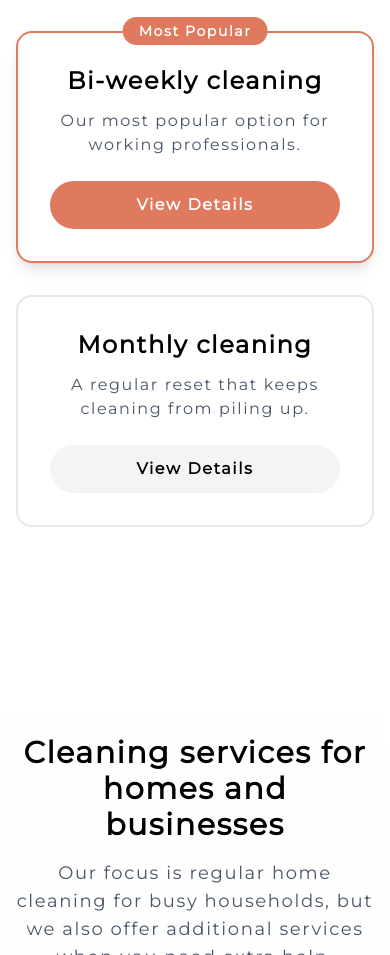
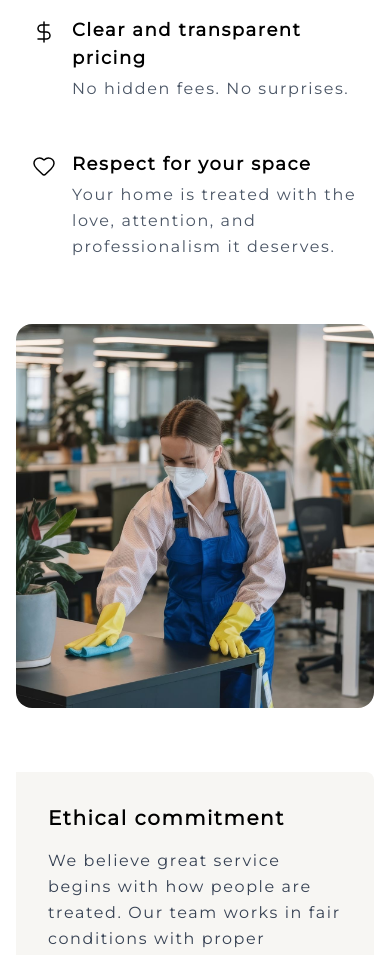
Before and after one commit to Gbolahan007/quick-clean, a Next.js app: page /en in a window 390 px wide. Shown: the part 4625-5580 px from the top of the page. Built offline with nearby package versions, Linux system fonts and the light colour scheme.

Commit message:
updated hero section 2

```diff
--- a/app/[locale]/page.tsx
+++ b/app/[locale]/page.tsx
@@ -6,6 +6,7 @@ import ServicesOverviewSection from "../components/Home/ServicesOverviewSection"
 import SubscriptionSection from "../components/Home/SubscriptionSection";
 import TestimonialsSection from "../components/Home/TestimonialsSection";
 import TransformationSection from "../components/Home/TransformationSection";
+import TrustSection from "../components/Home/TrustSection";
 
 export default function HomePage() {
   return (
@@ -14,6 +15,7 @@ export default function HomePage() {
       <ProblemSection />
       <TransformationSection />
       <HowItWorksSection />
+      <TrustSection />
       <SubscriptionSection />
       <ServicesOverviewSection />
       <TestimonialsSection />
--- a/app/components/Home/FinalCtaSection.tsx
+++ b/app/components/Home/FinalCtaSection.tsx
@@ -1,44 +1,72 @@
 "use client";
 
-import { useTranslations } from "next-intl";
+import { useTranslations, useLocale } from "next-intl";
 import { Link } from "@/navigation";
+import { ArrowRight } from "lucide-react";
+import Image from "next/image";
 
 export default function FinalCtaSection() {
   const t = useTranslations("landing.finalCta");
+  const locale = useLocale();
+  const isFinnish = locale === "fi";
 
   return (
-    <section className="py-20 bg-gradient-to-b from-gray-50 to-white">
-      <div className="mx-auto max-w-4xl px-4 sm:px-6 lg:px-8 text-center">
+    <section className="relative py-24 overflow-hidden">
+      {/* Background Image */}
+      <div className="absolute inset-0 z-0">
+        <Image
+          src="/home.jpg"
+          alt="Happy family relaxing at home"
+          fill
+          className="object-cover"
+          priority
+        />
+        {/* Dark overlay for text readability */}
+        <div className="absolute inset-0 bg-black/60"></div>
+      </div>
+
+      {/* Content */}
+      <div className="relative z-10 mx-auto max-w-4xl px-4 sm:px-6 lg:px-8 text-center">
         {/* Headline */}
-        <h2 className="text-3xl sm:text-4xl lg:text-5xl font-bold text-black mb-6">
+        <h2
+          className={`${isFinnish ? "text-3xl sm:text-4xl" : "text-3xl sm:text-4xl lg:text-5xl"} font-bold text-white mb-6 leading-tight`}
+        >
           {t("headline")}
         </h2>
 
         {/* Description */}
-        <p className="text-lg sm:text-xl text-gray-700 mb-6 leading-relaxed">
+        <p
+          className={`${isFinnish ? "text-base sm:text-lg" : "text-lg sm:text-xl"} text-white/90 mb-10 leading-relaxed max-w-3xl mx-auto`}
+        >
           {t("description")}
         </p>
 
-        {/* Benefits */}
-        <p className="text-xl font-semibold text-black mb-10">
-          {t("benefits")}
-        </p>
-
         {/* CTA Buttons */}
-        <div className="flex flex-col sm:flex-row gap-4 justify-center">
+        <div className="flex flex-col sm:flex-row gap-4 justify-center mb-8">
           <Link
             href="/quote"
-            className="px-8 py-4 bg-[#e07a5f] text-white rounded-full font-semibold text-lg hover:bg-[#c96a4f] transition-all shadow-lg hover:shadow-xl"
+            className={`${isFinnish ? "px-6 py-3 text-base" : "px-8 py-4 text-lg"} bg-[#7c9885] text-white rounded-full font-semibold hover:bg-[#6a8573] transition-all shadow-lg hover:shadow-xl`}
           >
             {t("ctaPrimary")}
           </Link>
           <Link
             href="/pricing"
-            className="px-8 py-4 bg-white border-2 border-gray-300 text-black rounded-full font-semibold text-lg hover:border-[#e07a5f] hover:text-[#e07a5f] transition-all"
+            className={`${isFinnish ? "px-6 py-3 text-base" : "px-8 py-4 text-lg"} bg-white/10 backdrop-blur-sm border-2 border-white text-white rounded-full font-semibold hover:bg-white/20 transition-all`}
           >
             {t("ctaSecondary")}
           </Link>
         </div>
+
+        {/* Additional link with arrow */}
+        <Link
+          href="/pricing"
+          className="inline-flex items-center gap-2 text-white/90 hover:text-white transition-colors group"
+        >
+          <span className={`${isFinnish ? "text-sm" : "text-base"}`}>
+            {t("ctaLink")}
+          </span>
+          <ArrowRight className="w-4 h-4 group-hover:translate-x-1 transition-transform" />
+        </Link>
       </div>
     </section>
   );
--- a/app/components/Home/HowItWorksSection.tsx
+++ b/app/components/Home/HowItWorksSection.tsx
@@ -38,7 +38,7 @@ export default function HowItWorksSection() {
         </div>
 
         {/* Steps with connecting lines */}
-        <div className="relative max-w-5xl mx-auto">
+        <div className="relative max-w-5xl mx-auto ">
           {/* Desktop: Horizontal connector line */}
           <div
             className="hidden md:block absolute top-8 left-0 right-0 h-0.5 bg-white/30"
@@ -50,10 +50,10 @@ export default function HowItWorksSection() {
 
           {/* Mobile: Vertical connector line */}
           <div
-            className="md:hidden absolute left-8 top-0 bottom-0 w-0.5 bg-white/30"
+            className="md:hidden absolute left-8 top-0 bottom-0 w-0.5  bg-white/30"
             style={{
-              top: "calc(2rem + 20px)",
-              bottom: "calc(2rem + 20px)",
+              top: "calc(2.5rem + 20px)",
+              bottom: "calc(8rem + 20px)",
             }}
           />
 
--- a/app/components/Home/ServicesOverviewSection.tsx
+++ b/app/components/Home/ServicesOverviewSection.tsx
@@ -36,7 +36,7 @@ export default function ServicesShowcaseSection() {
   ];
 
   return (
-    <section className="py-20 bg-linear-to-b from-white to-gray-50">
+    <section className="py-10 bg-linear-to-b from-white to-gray-50">
       <div className="mx-auto max-w-7xl px-4 sm:px-6 lg:px-8">
         {/* Header */}
         <div className="text-center mb-12">
@@ -94,7 +94,7 @@ export default function ServicesShowcaseSection() {
           <p className="text-gray-600 mb-6">{t("notFound")}</p>
           <Link
             href="/services"
-            className="inline-flex items-center px-8 py-4 bg-emerald-600 text-white rounded-full font-semibold hover:bg-emerald-700 transition-all shadow-lg hover:shadow-xl group"
+            className="inline-flex items-center px-8 py-4 bg-[#7c9885] text-white rounded-full font-semibold hover:bg-[[#7c9885] transition-all shadow-lg hover:shadow-xl group"
           >
             {t("viewAll")}
             <ArrowUpRight className="ml-2 w-5 h-5 group-hover:translate-x-1 group-hover:-translate-y-1 transition-transform" />
--- a/app/components/Home/SubscriptionSection.tsx
+++ b/app/components/Home/SubscriptionSection.tsx
@@ -1,11 +1,12 @@
 "use client";
 
-import { useTranslations } from "next-intl";
-import { Check } from "lucide-react";
 import { Link } from "@/navigation";
+import { useTranslations, useLocale } from "next-intl";
 
 export default function SubscriptionSection() {
   const t = useTranslations("landing.subscription");
+  const locale = useLocale();
+  const isFinnish = locale === "fi";
 
   const plans = [
     {
@@ -28,25 +29,31 @@ export default function SubscriptionSection() {
     },
   ];
 
-  const benefits = [
-    t("benefits.0"),
-    t("benefits.1"),
-    t("benefits.2"),
-    t("benefits.3"),
-  ];
+  // const benefits = [
+  //   t("benefits.0"),
+  //   t("benefits.1"),
+  //   t("benefits.2"),
+  //   t("benefits.3"),
+  // ];
 
   return (
-    <section className="py-16 bg-white">
+    <section className="py-10 bg-white ">
       <div className="mx-auto max-w-7xl px-4 sm:px-6 lg:px-8">
         {/* Header */}
         <div className="text-center mb-12">
-          <h2 className="text-3xl sm:text-4xl lg:text-5xl font-bold text-black mb-4">
+          <h2
+            className={`${isFinnish ? "text-3xl sm:text-4xl" : "text-3xl sm:text-4xl lg:text-5xl"} font-bold text-black mb-4`}
+          >
             {t("headline")}
           </h2>
-          <p className="text-xl text-gray-700 mb-6 max-w-3xl mx-auto">
+          <p
+            className={`${isFinnish ? "text-lg" : "text-xl"} text-gray-700 mb-6 max-w-3xl mx-auto`}
+          >
             {t("subheadline")}
           </p>
-          <p className="text-lg text-gray-600 leading-relaxed max-w-4xl mx-auto">
+          <p
+            className={`${isFinnish ? "text-base" : "text-lg"} text-gray-600 leading-relaxed max-w-4xl mx-auto`}
+          >
             {t("description")}
           </p>
         </div>
@@ -58,28 +65,34 @@ export default function SubscriptionSection() {
               key={plan.id}
               className={`relative p-8 rounded-2xl border-2 transition-all hover:shadow-xl ${
                 plan.popular
-                  ? "border-[#e07a5f] shadow-lg"
-                  : "border-gray-200 hover:border-[#e07a5f]"
+                  ? "border-[#7c9885] shadow-lg"
+                  : "border-gray-200 hover:border-[#7c9885]"
               }`}
             >
               {plan.popular && (
-                <div className="absolute -top-4 left-1/2 -translate-x-1/2 bg-[#e07a5f] text-white px-4 py-1 rounded-full text-sm font-semibold">
+                <div className="absolute -top-4 left-1/2 -translate-x-1/2 bg-[#7c9885] text-white px-4 py-1 rounded-full text-sm font-semibold">
                   Most Popular
                 </div>
               )}
 
               <div className="text-center mb-6">
-                <h3 className="text-2xl font-bold text-black mb-3">
+                <h3
+                  className={`${isFinnish ? "text-xl" : "text-2xl"} font-bold text-black mb-3`}
+                >
                   {plan.title}
                 </h3>
-                <p className="text-gray-600">{plan.description}</p>
+                <p
+                  className={`${isFinnish ? "text-sm" : "text-base"} text-gray-600`}
+                >
+                  {plan.description}
+                </p>
               </div>
 
               <Link
                 href="/pricing"
                 className={`block w-full py-3 px-6 rounded-full font-semibold text-center transition-all ${
                   plan.popular
-                    ? "bg-[#e07a5f] text-white hover:bg-[#c96a4f]"
+                    ? "bg-[#7c9885] text-white hover:bg-[#6a8573]"
                     : "bg-gray-100 text-black hover:bg-gray-200"
                 }`}
               >
@@ -98,7 +111,7 @@ export default function SubscriptionSection() {
             {benefits.map((benefit, index) => (
               <div key={index} className="flex items-start space-x-3">
                 <div className="flex-shrink-0 mt-1">
-                  <Check className="h-6 w-6 text-[#e07a5f]" />
+                  <Check className="h-6 w-6 text-[#7c9885]" />
                 </div>
                 <p className="text-lg text-black">{benefit}</p>
               </div>
--- /dev/null
+++ b/app/components/Home/TrustSection.tsx
@@ -0,0 +1,111 @@
+"use client";
+
+import { Award, DollarSign, Heart, ShieldCheck, Users } from "lucide-react";
+import { useLocale, useTranslations } from "next-intl";
+import Image from "next/image";
+
+export default function TrustSection() {
+  const t = useTranslations("landing.trust");
+  const locale = useLocale();
+  const isFinnish = locale === "fi";
+
+  const features = [
+    {
+      icon: Award,
+      title: t("features.vetted.title"),
+      description: t("features.vetted.description"),
+    },
+    {
+      icon: Users,
+      title: t("features.consistency.title"),
+      description: t("features.consistency.description"),
+    },
+    {
+      icon: ShieldCheck,
+      title: t("features.insured.title"),
+      description: t("features.insured.description"),
+    },
+    {
+      icon: DollarSign,
+      title: t("features.transparent.title"),
+      description: t("features.transparent.description"),
+    },
+    {
+      icon: Heart,
+      title: t("features.respect.title"),
+      description: t("features.respect.description"),
+    },
+  ];
+
+  return (
+    <section className="py-12  bg-white">
+      <div className="mx-auto max-w-7xl px-4 sm:px-6 lg:px-8">
+        {/* Header */}
+        <div className="text-center mb-16">
+          <h2
+            className={`${isFinnish ? "text-3xl sm:text-4xl" : "text-4xl sm:text-5xl"} font-bold text-black mb-4 leading-tight`}
+          >
+            {t("headline")}
+          </h2>
+        </div>
+
+        <div className="grid lg:grid-cols-2 gap-12 lg:gap-16 items-start mb-16">
+          {/* Left: Image */}
+          <div className="relative h-96 lg:h-112.5 rounded-2xl overflow-hidden shadow-lg order-2 lg:order-1">
+            <Image
+              src="/cleaning9.jpg"
+              alt="Clean folded towels and plant"
+              fill
+              className="object-cover"
+            />
+          </div>
+
+          {/* Right: Trust features list */}
+          <div className="order-1 lg:order-2">
+            <div className="space-y-4">
+              {features.map((feature, index) => {
+                const Icon = feature.icon;
+                return (
+                  <div
+                    key={index}
+                    className="flex items-start gap-4 p-4 rounded-lg hover:bg-gray-50 transition-colors"
+                  >
+                    <div className="shrink-0 mt-1">
+                      <Icon className="w-6 h-6 text-black" strokeWidth={1.5} />
+                    </div>
+                    <div>
+                      <h3
+                        className={`${isFinnish ? "text-base" : "text-lg"} font-bold text-black mb-1`}
+                      >
+                        {feature.title}
+                      </h3>
+                      <p
+                        className={`${isFinnish ? "text-sm" : "text-base"} text-gray-600 leading-relaxed`}
+                      >
+                        {feature.description}
+                      </p>
+                    </div>
+                  </div>
+                );
+              })}
+            </div>
+          </div>
+        </div>
+
+        {/* Ethical Commitment Box */}
+        <div className="max-w-4xl mx-auto bg-[#f7f6f3] border-l-4 border-black rounded-r-lg p-8">
+          <h3
+            className={`${isFinnish ? "text-lg" : "text-xl"} font-bold text-black mb-4`}
+          >
+            {t("features.ethical.title")}
+          </h3>
+          <p
+            className={`${isFinnish ? "text-sm" : "text-base"} text-gray-700 leading-relaxed`}
+          >
+            {t("features.ethical.description")}
+          </p>
+        </div>
+      </div>
+    </section>
+  );
+}
--- a/messages/en.json
+++ b/messages/en.json
@@ -203,7 +203,8 @@
       "description": "Tell us a little about your home and how often you'd like help. We'll show you the plan that fits your life — simple, flexible, and easy to start.",
       "benefits": "More time for yourself. Less stress at home.",
       "ctaPrimary": "Get Your Cleaning Plan",
-      "ctaSecondary": "See Plans & Prices"
+      "ctaSecondary": "See Plans & Prices",
+      "ctaLink": "Calculate how much free time you'd get back"
     }
   },
   "services": {
--- a/messages/fi.json
+++ b/messages/fi.json
@@ -202,7 +202,8 @@
       "description": "Kerro meille vähän kodistasi ja kuinka usein haluaisit apua. Näytämme sinulle suunnitelman, joka sopii elämääsi — yksinkertainen, joustava ja helppo aloittaa.",
       "benefits": "Enemmän aikaa itsellesi. Vähemmän stressiä kotona.",
       "ctaPrimary": "Hanki siivoussuunnitelmasi",
-      "ctaSecondary": "Katso hinnat ja paketit"
+      "ctaSecondary": "Katso hinnat ja paketit",
+      "ctaLink": "Laske kuinka paljon vapaa-aikaa saisit takaisin"
     }
   },
   "services": {
```
Also changed, not shown: public/home.jpg (added).
